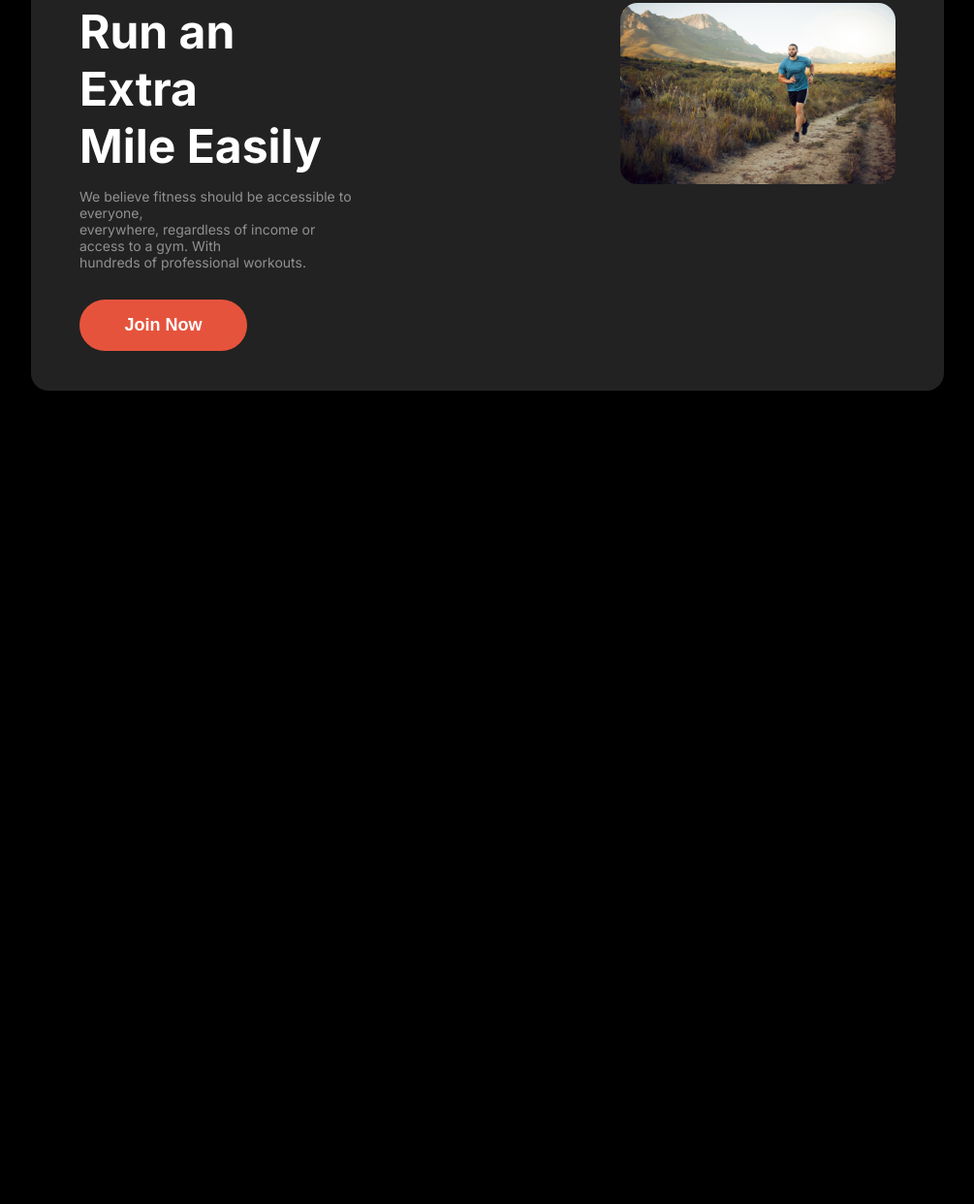
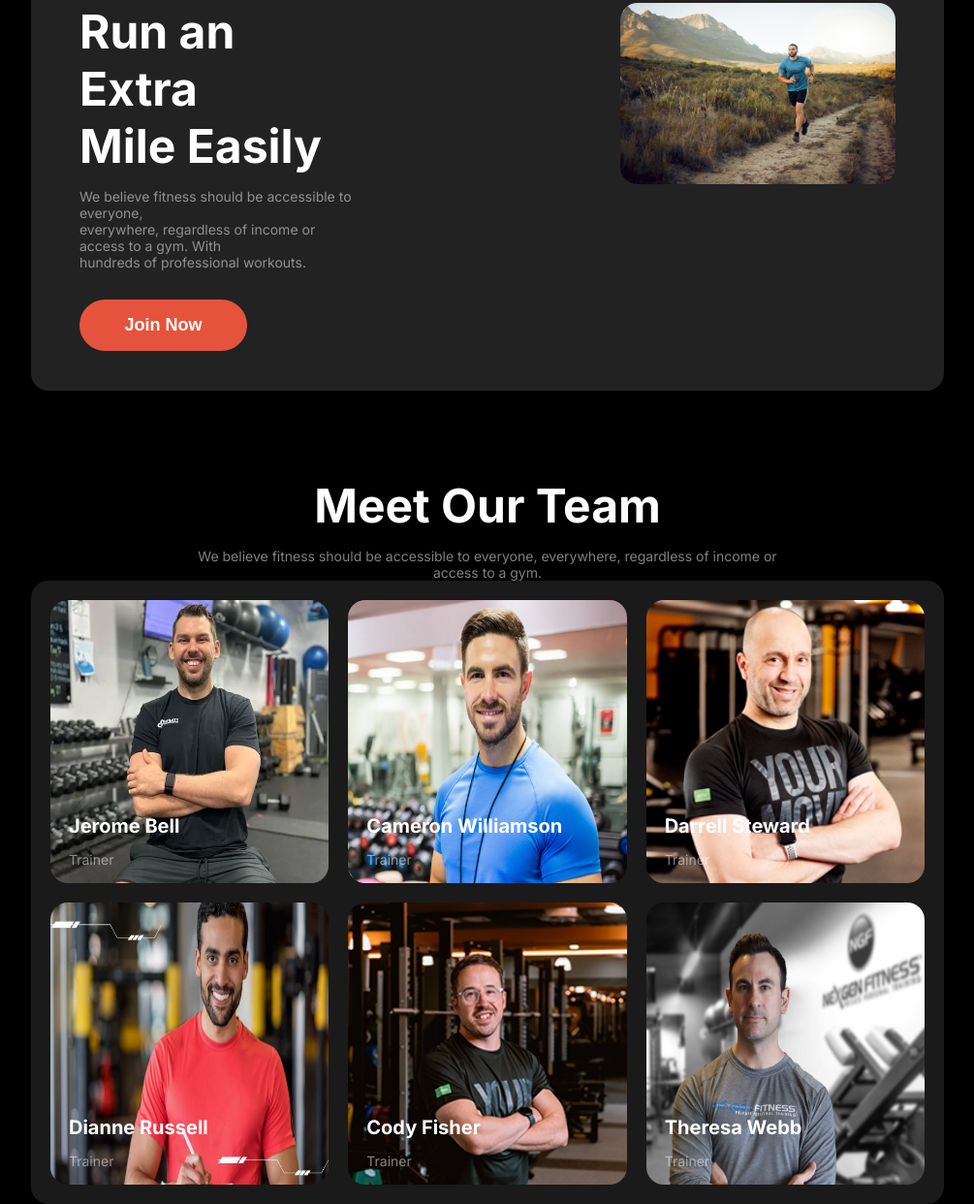
Before and after one commit to AhammedNoyon/portfolio-asm2, a plain HTML site: page index.html in a window 1280 px wide. Shown: the part 1430-2672 px from the top of the page at 97% size, without its empty margins (137-1142 px from the left). Before the commit the page ends 1833 px from the top, so only its background shows below. Drawn offline with Linux system fonts and the light colour scheme.

Commit message:
this commit for another section in main system

```diff
--- a/index.html
+++ b/index.html
@@ -27,8 +27,6 @@
             </div>
             <div class="h-image-container">
                 <img src="images/Images 2.png" alt="this is header picture">
-
-
                 <div class="position1-container">
                     <h1 class="position1-title">500+</h1>
                     <p class="position1-desc">Free Workout Videos</p>
@@ -50,7 +48,7 @@
 
 
     <main>
-        <!-- change your habit section style -->
+        <!-- change your habit section -->
         <section class="change-habit">
             <h1 class="habit-title specific-title">Change Your Habits</h1>
             <p class="habit-desc specific-desc">We believe fitness should be accessible to everyone, everywhere, regardless of income or <br> access to a gym.</p>
@@ -81,7 +79,7 @@
 
 
 
-        <!-- run and extra related section style -->
+        <!-- run and extra related section -->
         <section class="run-section">
             <div class="run-container">
                 <h2 class="run-title specific-title">Run an Extra <br>
@@ -92,6 +90,79 @@
             <div class="run-container">
                 <img src="images/run.jpg" alt="this is a run on the way image" class="run-image">
             </div>
+        </section>
+
+
+
+
+        <!-- meet our team related section -->
+        <section class="meet-team">
+            <div class="meet-details-container">
+                <h2 class="team-title specific-title">Meet Our Team</h2>
+            <p class="team-desc specific-desc">We believe fitness should be accessible to everyone, everywhere, regardless of income or <br> access to a gym.</p>
+            </div>
+
+
+
+
+            <div class="team-member-container">
+
+
+
+                <div class="team-member-list">
+                        <img src="images/trainer1.png" alt="there are some team member" class="team-member">
+                        <div class="member-details-container">
+                            <h4 class="member-title">Jerome Bell</h4>
+                            <p class="member-desc specific-desc">Trainer</p>
+                        </div>
+                    </div>
+                <div class="team-member-list">
+                        <img src="images/trainer2.png" alt="there are some team member" class="team-member">
+                        <div class="member-details-container">
+                            <h4 class="member-title">Cameron Williamson</h4>
+                            <p class="member-desc specific-desc">Trainer</p>
+                        </div>
+                    </div>
+                <div class="team-member-list">
+                        <img src="images/trainer3.png" alt="there are some team member" class="team-member">
+                        <div class="member-details-container">
+                            <h4 class="member-title">Darrell Steward</h4>
+                            <p class="member-desc specific-desc">Trainer</p>
+                        </div>
+                    </div>
+                <div class="team-member-list">
+                        <img src="images/trainer4.png" alt="there are some team member" class="team-member">
+                        <div class="member-details-container">
+                            <h4 class="member-title">Dianne Russell</h4>
+                            <p class="member-desc specific-desc">Trainer</p>
+                        </div>
+                    </div>
+                <div class="team-member-list">
+                        <img src="images/trainer5.png" alt="there are some team member" class="team-member">
+                        <div class="member-details-container">
+                            <h4 class="member-title">Cody Fisher</h4>
+                            <p class="member-desc specific-desc">Trainer</p>
+                        </div>
+                    </div>
+                <div class="team-member-list">
+                        <img src="images/trainer6.png" alt="there are some team member" class="team-member">
+                        <div class="member-details-container">
+                            <h4 class="member-title">Theresa Webb</h4>
+                            <p class="member-desc specific-desc">Trainer</p>
+                        </div>
+                    </div>
+
+
+
+
+                </div>
+
+
+
+
+
+
+
         </section>
     </main>
 
--- a/styles/style.css
+++ b/styles/style.css
@@ -229,3 +229,43 @@ main > section{
     max-width: 40.8%;
     padding: 41px 50px;
 }
+
+
+
+
+/* meet our team related section style  */
+
+.meet-team{
+    margin-top: 89px;
+    /* text-align: center; */
+}
+.meet-details-container{
+    text-align: center;
+}
+
+.member-title{
+    font-size: 1.25rem;
+    color: white;
+}
+.team-member-list{
+    position: relative;
+}
+.member-details-container{
+    position: absolute;
+    bottom: 16px;
+    left: 19px;
+}
+.team-member{
+    width: 100%;
+    margin: 0 auto;
+    height: 100%;
+    border-radius: 18px;
+}
+.team-member-container{
+    display: grid;
+    grid-template-columns: repeat(3,1fr);
+    background-color:rgba(255, 255, 255, 0.1);
+    padding: 20px;
+    border-radius: 18px;
+    grid-gap: 20px;
+}
```
